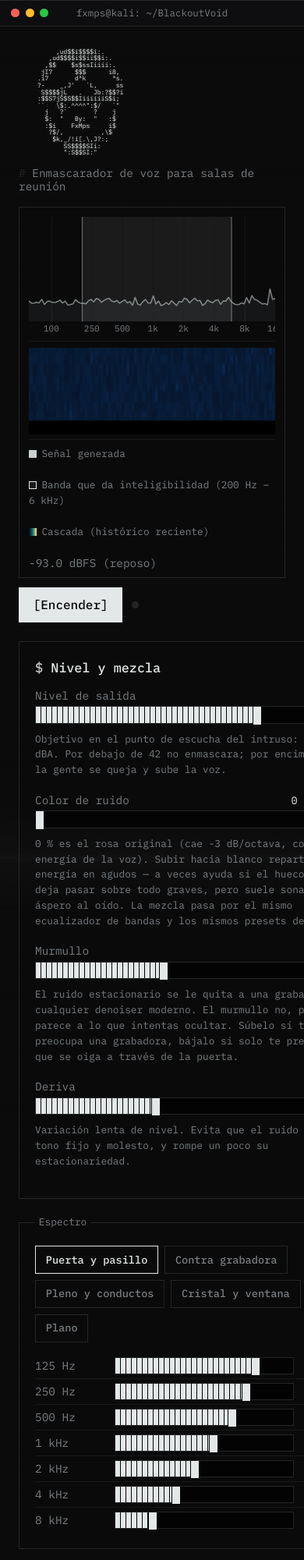
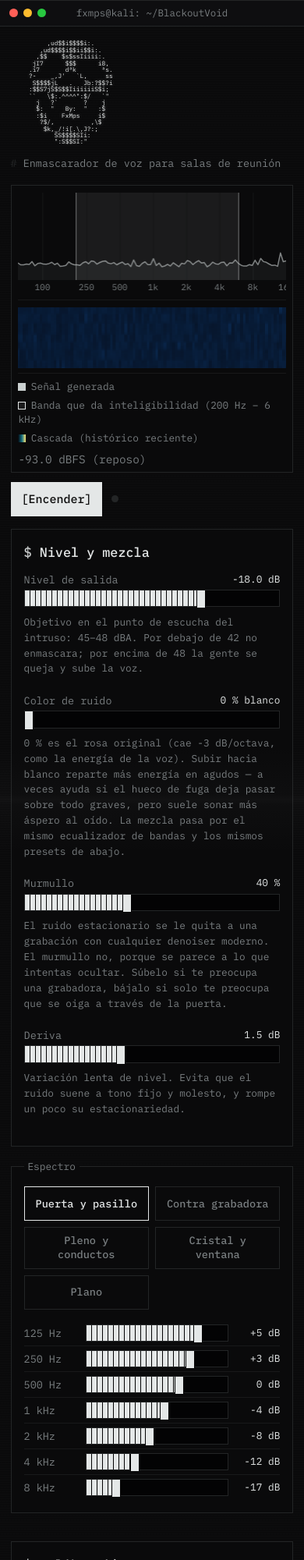
Before and after one commit to fxmpsfxmps-blip/BlackoutVoid, a plain HTML site: page index.html in a window 390 px wide. Shown: the top 2000 px of the page at 78% size. Drawn offline with Linux system fonts and the light colour scheme.

Commit message:
Improve mobile layout and link preview

```diff
--- a/css/styles.css
+++ b/css/styles.css
@@ -70,7 +70,7 @@
    Reset y base
    ========================================================================== */
 *{box-sizing:border-box}
-html,body{margin:0;padding:0}
+html,body{margin:0;padding:0;max-width:100%}
 fieldset{border:0;margin:0;padding:0;min-width:0}
 body{
   background:var(--ground);
@@ -207,6 +207,8 @@ p{margin:0 0 .9rem;max-width:68ch}
    Paneles
    ========================================================================== */
 .panel{
+  min-width:0;
+  max-width:100%;
   background:var(--panel);
   border:1px solid var(--line);
   border-radius:var(--radius);
@@ -296,7 +298,7 @@ button.ghost[aria-pressed="true"]{border-color:var(--signal);color:var(--signal)
    ========================================================================== */
 .fader{
   display:grid;
-  grid-template-columns:5.5rem 1fr 4rem;
+  grid-template-columns:5.5rem minmax(0,1fr) 4rem;
   align-items:center;
   gap:.9rem;
   padding:.3rem 0;
@@ -308,10 +310,11 @@ button.ghost[aria-pressed="true"]{border-color:var(--signal);color:var(--signal)
   font-family:var(--font-mono);
   font-variant-numeric:tabular-nums;
   font-size:.85rem;text-align:right;
+  white-space:nowrap;
 }
 
 .big-ctrl{margin-bottom:1.1rem}
-.big-ctrl .top{display:flex;justify-content:space-between;align-items:baseline;margin-bottom:.15rem}
+.big-ctrl .top{display:flex;justify-content:space-between;align-items:baseline;gap:.75rem;margin-bottom:.15rem}
 .big-ctrl .hint{font-size:.8rem;color:var(--ink-soft);margin:.2rem 0 0;max-width:60ch}
 
 /* ---------- Barra de nivel estilo consola: sin acento de color ni thumb
@@ -320,7 +323,7 @@ button.ghost[aria-pressed="true"]{border-color:var(--signal);color:var(--signal)
    --pct lo fija js/ui.js en cada input al pintar su valor. ---------- */
 .big-ctrl input[type=range], .fader input[type=range]{
   -webkit-appearance:none;appearance:none;
-  width:100%;height:1.4rem;margin:0;
+  width:100%;min-width:0;height:1.4rem;margin:0;
   background:
     repeating-linear-gradient(to right,
       transparent 0, transparent 6px,
@@ -363,7 +366,8 @@ button.ghost[aria-pressed="true"]{border-color:var(--signal);color:var(--signal)
 
 .presets{display:flex;flex-wrap:wrap;gap:.5rem;margin-bottom:.9rem}
 
-.cols{display:grid;grid-template-columns:1fr;gap:1.25rem}
+.cols{display:grid;grid-template-columns:minmax(0,1fr);gap:1.25rem}
+.cols>div{min-width:0}
 @media(min-width:820px){.cols{grid-template-columns:1.15fr .85fr}}
 
 .note{
@@ -379,7 +383,7 @@ table{border-collapse:collapse;width:100%;font-size:.88rem;margin:.2rem 0 1rem}
 th,td{text-align:left;padding:.45rem .6rem;border-bottom:1px solid var(--line-fine);vertical-align:top}
 th{font-weight:600;color:var(--ink-soft);font-size:.8rem}
 td:first-child{white-space:nowrap}
-.tbl-scroll{overflow-x:auto}
+.tbl-scroll{max-width:100%;overflow-x:auto;-webkit-overflow-scrolling:touch}
 
 .calib{display:flex;flex-wrap:wrap;gap:.6rem;align-items:center}
 input[type=number]{
@@ -433,3 +437,91 @@ footer{margin-top:2rem;padding-top:1rem;border-top:1px solid var(--line);color:v
 .switch input:focus-visible + .switch-track{outline:2px solid var(--ink);outline-offset:2px}
 .big-ctrl.is-disabled{opacity:.38}
 .big-ctrl input:disabled{cursor:not-allowed}
+
+/* ---------- Adaptación para teléfonos ---------- */
+@media(max-width:600px){
+  body{font-size:15px;overflow-x:hidden}
+
+  [data-ui="terminal"] .term-body{
+    padding:1.1rem .85rem calc(2rem + env(safe-area-inset-bottom));
+  }
+  [data-ui="terminal"] .term-titlebar{
+    padding-left:max(.75rem,env(safe-area-inset-left));
+    padding-right:max(.75rem,env(safe-area-inset-right));
+  }
+  .term-titlebar .term-titletext{
+    max-width:62%;
+    overflow:hidden;
+    text-overflow:ellipsis;
+    white-space:nowrap;
+  }
+  [data-ui="terminal"] .term-banner{
+    overflow:hidden;
+    font-size:clamp(.43rem,2vw,.58rem);
+  }
+  [data-ui="terminal"] h1{font-size:.84rem;line-height:1.45}
+
+  .scope{padding:.55rem .55rem .4rem}
+  #scope{height:128px}
+  #waterfall{height:88px}
+  .scope-foot{
+    display:grid;
+    grid-template-columns:1fr;
+    gap:.42rem;
+    line-height:1.35;
+  }
+  .scope-foot .readout{margin-top:.15rem}
+
+  .transport{margin-bottom:1rem}
+  button{min-height:44px;padding:.55rem .8rem}
+  button.ghost{min-height:44px;padding:.5rem .65rem}
+
+  .panel{padding:1rem;margin-bottom:1rem}
+  .big-ctrl{margin-bottom:1.3rem}
+  .big-ctrl .top{align-items:flex-start}
+  .big-ctrl .fader-label{min-width:0}
+  .big-ctrl .fader-val{flex:0 0 auto}
+  .big-ctrl .hint{line-height:1.55}
+
+  .presets{
+    display:grid;
+    grid-template-columns:repeat(2,minmax(0,1fr));
+    gap:.5rem;
+  }
+  .presets button{width:100%;white-space:normal;line-height:1.3}
+
+  .fader{
+    grid-template-columns:4.4rem minmax(0,1fr) 3.6rem;
+    gap:.55rem;
+  }
+  .fader-label{font-size:.84rem}
+  .fader-val{font-size:.8rem}
+
+  .calib{display:grid;grid-template-columns:auto minmax(0,1fr)}
+  .calib input[type=number]{width:100%;min-width:0}
+  .calib button{grid-column:1/-1;width:100%}
+
+  .toggle-row{min-height:52px}
+  .switch{flex:0 0 auto}
+
+  .tbl-scroll{overflow:visible}
+  table,tbody,tr,th,td{display:block;width:100%}
+  table{margin-top:.4rem}
+  tr{padding:.8rem 0;border-bottom:1px solid var(--line-fine)}
+  tr:first-child{display:none}
+  td{padding:.12rem 0;border:0;white-space:normal!important}
+  td:first-child{color:var(--ink);font-weight:500}
+  td:last-child{color:var(--ink-soft);font-size:.82rem}
+  td:last-child::before{
+    content:"Ubicación: ";
+    color:var(--ink);
+    font-weight:500;
+  }
+
+  footer{padding-bottom:env(safe-area-inset-bottom)}
+}
+
+@media(max-width:360px){
+  .presets{grid-template-columns:1fr}
+  .fader{grid-template-columns:3.9rem minmax(0,1fr) 3.25rem;gap:.4rem}
+}
--- a/index.html
+++ b/index.html
@@ -3,7 +3,26 @@
 <head>
 <meta charset="utf-8">
 <meta name="viewport" content="width=device-width, initial-scale=1">
-<title>Enmascarador de voz</title>
+<title>BlackoutVoid</title>
+<meta name="description" content="Privacidad acústica y enmascaramiento de voz directamente desde el navegador.">
+<meta name="theme-color" content="#030304">
+<meta name="apple-mobile-web-app-title" content="BlackoutVoid">
+<link rel="canonical" href="https://blackout-void.vercel.app/">
+<meta property="og:type" content="website">
+<meta property="og:site_name" content="BlackoutVoid">
+<meta property="og:title" content="BlackoutVoid">
+<meta property="og:description" content="Privacidad acústica y enmascaramiento de voz directamente desde el navegador.">
+<meta property="og:url" content="https://blackout-void.vercel.app/">
+<meta property="og:image" content="https://blackout-void.vercel.app/assets/blackoutvoid-share.png">
+<meta property="og:image:secure_url" content="https://blackout-void.vercel.app/assets/blackoutvoid-share.png">
+<meta property="og:image:type" content="image/png">
+<meta property="og:image:width" content="1200">
+<meta property="og:image:height" content="630">
+<meta property="og:image:alt" content="Emblema de BlackoutVoid">
+<meta name="twitter:card" content="summary_large_image">
+<meta name="twitter:title" content="BlackoutVoid">
+<meta name="twitter:description" content="Privacidad acústica y enmascaramiento de voz directamente desde el navegador.">
+<meta name="twitter:image" content="https://blackout-void.vercel.app/assets/blackoutvoid-share.png">
 <link rel="icon" type="image/png" href="assets/favicon.png">
 <link rel="apple-touch-icon" href="assets/favicon.png">
 <link rel="preconnect" href="https://fonts.googleapis.com">
```
Also changed, not shown: assets/blackoutvoid-share.png (added).
